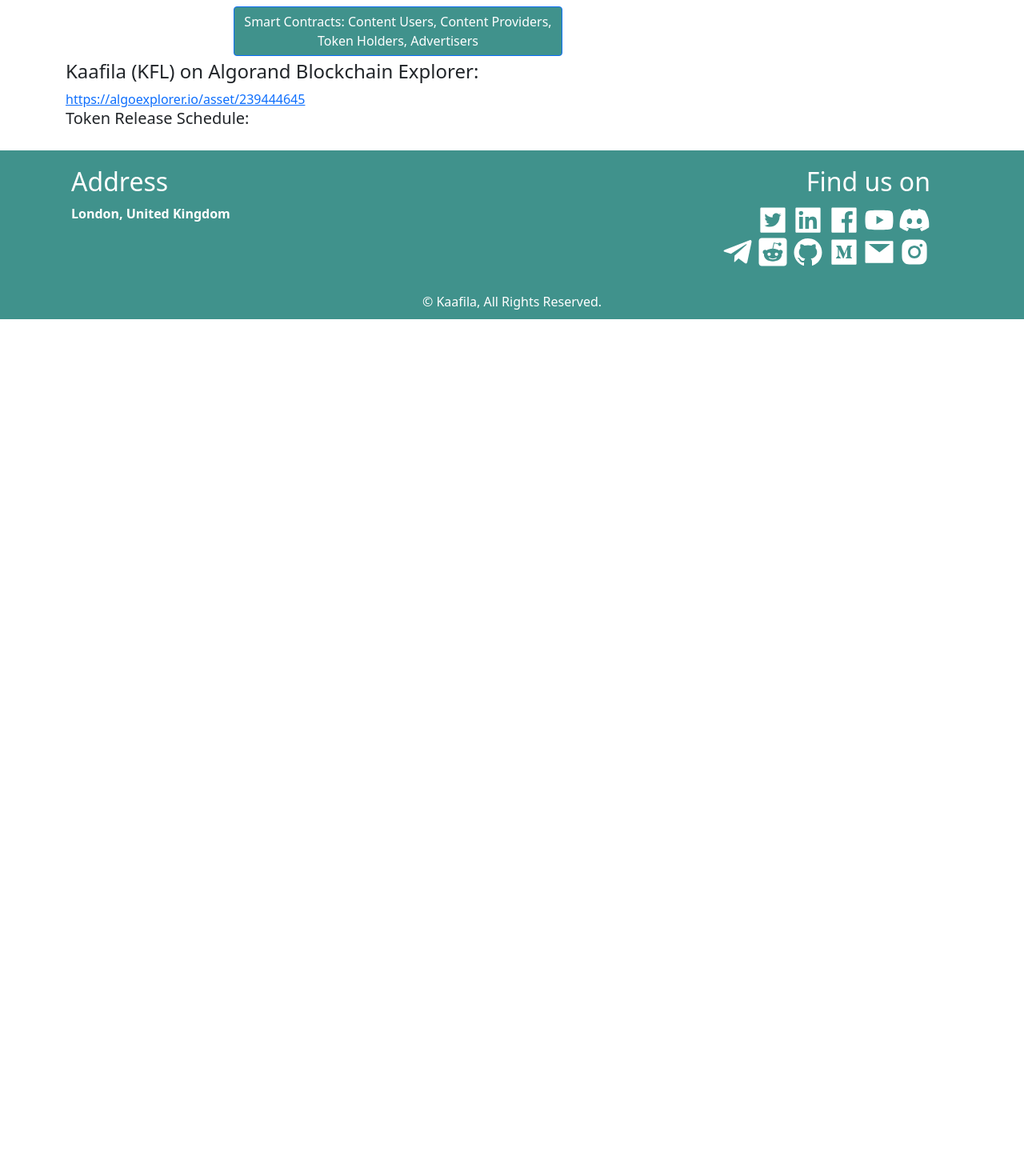
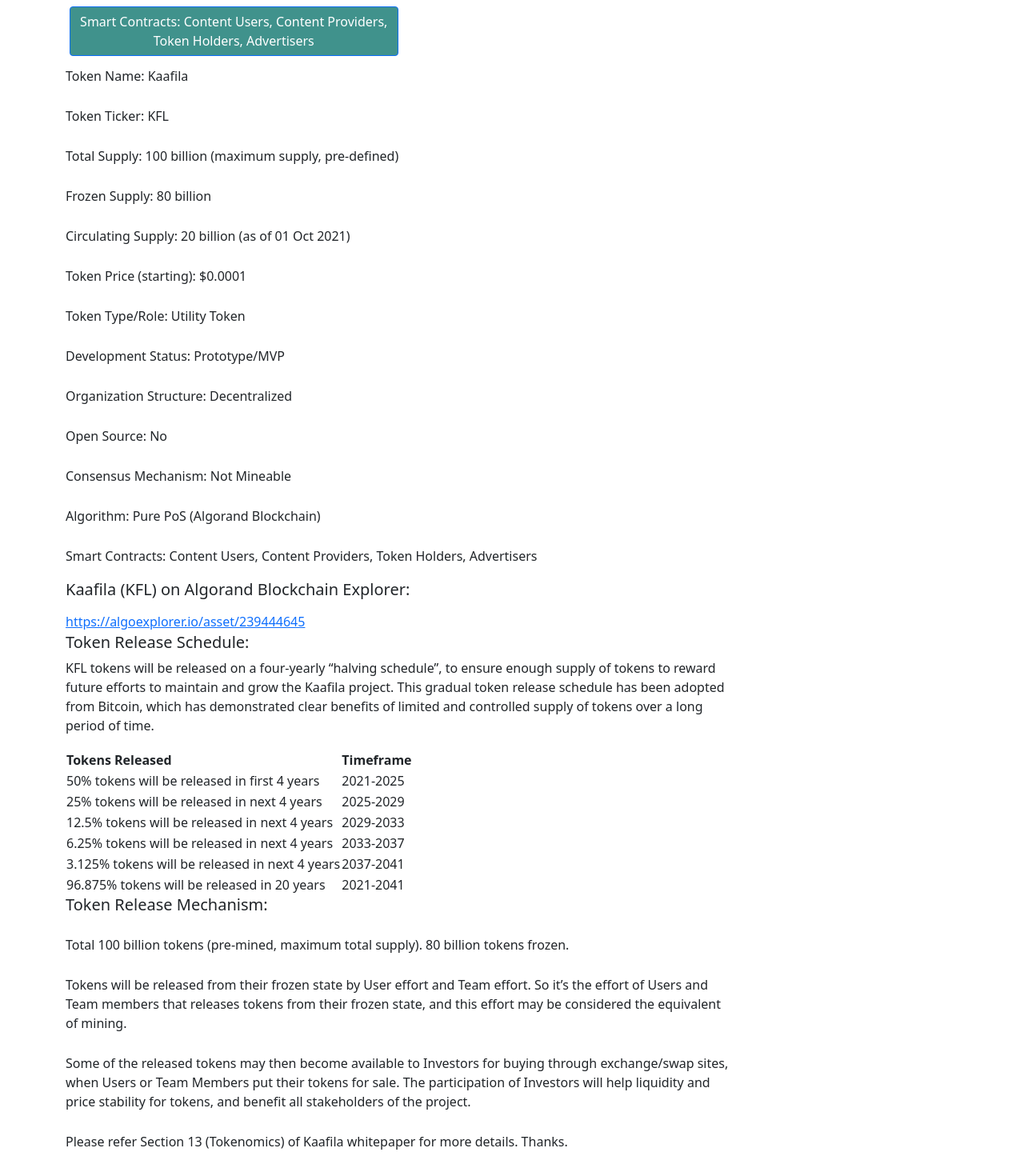
Before and after one commit to NotAdityaPawar/Kaafila2, a React (Create React App) app: page /#/token in a window 1280 px wide. Shown: the part 780-2250 px from the top of the page at 80% size. Before the commit the page ends 1179 px from the top, so only its background shows below. Built offline with nearby package versions, Linux system fonts and the light colour scheme.

Commit message:
Added the final changes

```diff
--- a/src/pages/token.jsx
+++ b/src/pages/token.jsx
@@ -1,76 +1,245 @@
-import { Container, Row ,Button,Col} from "react-bootstrap";
+import { Container, Row, Button, Col, Table, Image } from "react-bootstrap";
 import Sidebar from "../components/sidebar";
+import React from "react";
+import TokenDistribution from '../images/TokenDistributionChart.png'
+import TokenUsage from '../images/TokenUsageChart.png'
+export default class Token extends React.Component {
+    constructor(props){
+        super(props)
+        this.state = {
+             data : [
+                {
+                    index:1,
+                    para: ['Token Name: Kaafila','Token Ticker: KFL','Total Supply: 100 billion (maximum supply, pre-defined)',
+                            'Frozen Supply: 80 billion',
+                            "Circulating Supply: 20 billion (as of 01 Oct 2021)",
+                            "Token Price (starting): $0.0001",
+                            "Token Type/Role: Utility Token",
+                            "Development Status: Prototype/MVP",
+                            "Organization Structure: Decentralized",
+                            "Open Source: No",
+                            "Consensus Mechanism: Not Mineable",
+                            "Algorithm: Pure PoS (Algorand Blockchain)",
+                            "Smart Contracts: Content Users, Content Providers, Token Holders, Advertisers"
+                    ]
+                },
+                {
+                    index: 2,
+                    header: `Kaafila (KFL) on Algorand Blockchain Explorer:`,
+                    url: `https://algoexplorer.io/asset/239444645`
+                },
+                {
+                    index: 3,
+                    header: `Token Release Schedule:`,
+                    para: `KFL tokens will be released on a four-yearly “halving schedule”, to ensure enough supply of tokens to reward future efforts to maintain and grow the Kaafila project. This gradual token release schedule has been adopted from Bitcoin, which has demonstrated clear benefits of limited and controlled supply of tokens over a long period of time.`
+                },
+                {
+                    index:4,
+                    table: {
+                        tableHeading:['Tokens Released','Timeframe'],
+                        tableRows:[['50% tokens will be released in first 4 years','2021-2025'],
+                        ['25% tokens will be released in next 4 years','2025-2029'],
+                        ['12.5% tokens will be released in next 4 years','2029-2033'],
+                        ['6.25% tokens will be released in next 4 years','2033-2037'],
+                        ['3.125% tokens will be released in next 4 years','2037-2041'],
+                        ['96.875% tokens will be released in 20 years','2021-2041']
+                        ]
+                    }
+                },
+                {
+                    index: 5,
+                    header: `Token Release Mechanism:`,
+                    para:["Total 100 billion tokens (pre-mined, maximum total supply). 80 billion tokens frozen.", "Tokens will be released from their frozen state by User effort and Team effort. So it’s the effort of Users and Team members that releases tokens from their frozen state, and this effort may be considered the equivalent of mining.", "Some of the released tokens may then become available to Investors for buying through exchange/swap sites, when Users or Team Members put their tokens for sale. The participation of Investors will help liquidity and price stability for tokens, and benefit all stakeholders of the project."]
+                },
+                {
+                    index: 6,
+                    para: "Please refer Section 13 (Tokenomics) of Kaafila whitepaper for more details. Thanks.",
+                },
+                {
+                    index:7,
+                    image:TokenDistribution
+                },
+                {
+                    index:8,
+                    para: "Kaafila’s motto is: “Knowledge for Lifetime”, and the same is reflected in our token name “KFL”. Over next 10-20 years, we believe that Kaafila project will help millions of people in their education and career, through the courses, tests, certificates, internships, and scholarships offered through our platform.",
 
-export default function Token(){
-    const data = {
-        p1:[`Token Name: Kaafila
-        Token Ticker: KFL
-        Total Supply: 100 billion (maximum supply, pre-defined)
-        Frozen Supply: 80 billion
-        Circulating Supply: 20 billion (as of 01 Oct 2021)
-        Token Price (starting): $0.0001
-        Token Type/Role: Utility Token
-        Development Status: Prototype/MVP
-        Organization Structure: Decentralized
-        Open Source: No
-        Consensus Mechanism: Not Mineable
-        Algorithm: Pure PoS (Algorand Blockchain)
-        Smart Contracts: Content Users, Content Providers, Token Holders, Advertisers`],
-        h1:`Kaafila (KFL) on Algorand Blockchain Explorer:`,
-        url1:`https://algoexplorer.io/asset/239444645`,
-        h2:`Token Release Schedule:`,
-        p2:`KFL tokens will be released on a four-yearly “halving schedule”, to ensure enough supply of tokens to reward future efforts to maintain and grow the Kaafila project. This gradual token release schedule has been adopted from Bitcoin, which has demonstrated clear benefits of limited and controlled supply of tokens over a long period of time.`,
-        h3:`Token Release Mechanism:`,
-        p3:["Total 100 billion tokens (pre-mined, maximum total supply). 80 billion tokens frozen.","Tokens will be released from their frozen state by User effort and Team effort. So it’s the effort of Users and Team members that releases tokens from their frozen state, and this effort may be considered the equivalent of mining.","Some of the released tokens may then become available to Investors for buying through exchange/swap sites, when Users or Team Members put their tokens for sale. The participation of Investors will help liquidity and price stability for tokens, and benefit all stakeholders of the project."],
-        p4:"Please refer Section 13 (Tokenomics) of Kaafila whitepaper for more details. Thanks.",
-        p5:"Kaafila’s motto is: “Knowledge for Lifetime”, and the same is reflected in our token name “KFL”. Over next 10-20 years, we believe that Kaafila project will help millions of people in their education and career, through the courses, tests, certificates, internships, and scholarships offered through our platform.",
-        p6:"KFL token has predefined maximum supply of 100 billion tokens, and the tokens will be released gradually every year, over the next 20+ years, based on the combined efforts of the Kaafila project Team and Users.",
-        p7:"Investors can buy KFL token directly from exchanges/swap sites once it is listed on them. We are currently working to list KFL token on two such sites during Q4, 2021. About 3% of total KFL tokens (or 3 bn tokens) maybe put up for sale at the base price of $0.0001. Future token sales maybe at higher rates to fund increasing scope of project work. In total, about 5% of total KFL tokens (or 5 bn tokens) maybe sold till Q1 2022, because our team members and partners are willing to work directly with payments in KFL token, which reduces the need for conversion to another currency.",
-        p8:"Please contact us if you would like to receive updates on KFL token. Thanks.",
-        p9:"Disclaimer: Kaafila (KFL) token is a utility token meant for the working of Kaafila project. The KFL token does not represent any asset or security, and there are no guarantees of any type regarding the token price appreciation over any timeframe.",
+                },
+                {
+                    index:9,
+                    para: "KFL token has predefined maximum supply of 100 billion tokens, and the tokens will be released gradually every year, over the next 20+ years, based on the combined efforts of the Kaafila project Team and Users.",
+                },
+                {
+                    index:10,
+                    image: TokenUsage
+                },
+
+                {
+                    index:11,
+                    para: "Investors can buy KFL token directly from exchanges/swap sites once it is listed on them. We are currently working to list KFL token on two such sites during Q4, 2021. About 3% of total KFL tokens (or 3 bn tokens) maybe put up for sale at the base price of $0.0001. Future token sales maybe at higher rates to fund increasing scope of project work. In total, about 5% of total KFL tokens (or 5 bn tokens) maybe sold till Q1 2022, because our team members and partners are willing to work directly with payments in KFL token, which reduces the need for conversion to another currency.",
+
+                },
+                {
+                    index:12,
+                    para: "Please contact us if you would like to receive updates on KFL token. Thanks.",
+                },
+                {
+                    index:13,
+                    para: "Disclaimer: Kaafila (KFL) token is a utility token meant for the working of Kaafila project. The KFL token does not represent any asset or security, and there are no guarantees of any type regarding the token price appreciation over any timeframe.",
+
+                },
+
+
+
+            ]
+         ,tokenContents : ["Token Name: Kaafila", "Token Ticker: KFL", "Total Supply: 100 billion (maximum supply, pre-defined)", "Frozen Supply: 80 billion", "Circulating Supply: 20 billion (as of 01 Oct 2021)", "Token Price (starting): $0.0001", "Token Type/Role: Utility Token", "Development Status: Prototype/MVP", "Organization Structure: Decentralized", "Open Source: No", "Consensus Mechanism: Not Mineable", "Algorithm: Pure PoS (Algorand Blockchain)", "Smart Contracts: Content Users, Content Providers, Token Holders, Advertisers"],
+         styless : {
+            button: {
+                width: "50%",
+                backgroundColor: "#40928c",
+                textAlign: "center",
+                "&:hover": {
+                    backgroundColor: "#efefef",
+                    color: "#21211"
+                }
+            },
+            buttonContainer: {
+                padding: "5px"
+            },
+            header: {
+                textAlign: "left"
+            }
+        }
 
         }
-    const tokenContents = ["Token Name: Kaafila","Token Ticker: KFL","Total Supply: 100 billion (maximum supply, pre-defined)","Frozen Supply: 80 billion","Circulating Supply: 20 billion (as of 01 Oct 2021)","Token Price (starting): $0.0001","Token Type/Role: Utility Token","Development Status: Prototype/MVP","Organization Structure: Decentralized","Open Source: No","Consensus Mechanism: Not Mineable","Algorithm: Pure PoS (Algorand Blockchain)","Smart Contracts: Content Users, Content Providers, Token Holders, Advertisers"];
-    const styless = {
-        button :{
-            width:"50%",
-            backgroundColor:"#40928c",
-            textAlign:"center",
-            "&:hover": {
-                backgroundColor: "#efefef",
-                color:"#21211"
     }
-        },
-        buttonContainer:{
-            padding:"5px"
-        },
-        header:{
-            textAlign:"center"
+
+    showContent = (data) => {
+        return(
+            <div>
+                <h5>{data.heading}</h5>
+                <p>{data.para}</p>
+                <a href={data.url}>{data.url}</a>
+
+                <table >
+                    <th>{data.tableHeading}</th>
+                    <tr>{data.tableRows}</tr>
+                </table>
+            </div>
+        );
+
     }
-    }
-    return(
+
+
+render(){
+    return (
         <Container>
+
             <Row>
+                {/* Main Page Section */}
                 <Col sm={12} lg={9}>
                     <Row>
                         <Col>
-                    <h2 style={styless.header}>Token Information</h2>
+                            <h2 style={this.state.styless.header}>Token Information</h2>
                         </Col>
                     </Row>
+
+                    {/* Token info in form of button */}
                     <Row>
-                <Col style={styless.header}>
-                    {tokenContents.map((items,index)=>
-                        <div style={styless.buttonContainer}><Button style={styless.button} sm={12}>{items}</Button></div>
+                        <Col style={this.state.styless.header}>
+                            {this.state.tokenContents.map((items, index) =>
+                                <div style={this.state.styless.buttonContainer}><Button style={this.state.styless.button} sm={12}>{items}</Button></div>
                             )}
                         </Col>
                     </Row>
-            <h4>{data.h1}</h4><a href={data.url1}>{data.url1}</a>
-            <h5>{data.h2}</h5>
+                    {/* Token info in form of button */}
+                    {/* yes you can bang your computer, hammer time!!*/}
+                    {/* Assignment Create rest of the code here */}
+
+                    {/* Index:-1 */}
+                    {
+                        this.state.data[0].para.map( (item,key) => (
+                            this.showContent({para:item})
+                            )
+                        )
+                    }
+
+                    {/* kaafila heder and link, index-2*/}
+                    { this.showContent({heading:this.state.data[1].header,url:this.state.data[1].url}) }
+
+                    {/* token release heder and link, index-3*/}
+                    { this.showContent({heading:this.state.data[2].header,para:this.state.data[2].para}) }
+
+                    {/* table heder and link, index-4*/}
+                    <table>
+                        <tr><th>Tokens Released</th><th>Timeframe</th></tr>
+
+                        <tr><td>50% tokens will be released in first 4 years</td><td>2021-2025</td></tr>
+                        <tr><td>25% tokens will be released in next 4 years</td><td>2025-2029</td></tr>
+                        <tr><td>12.5% tokens will be released in next 4 years</td><td>2029-2033</td></tr>
+                        <tr><td>6.25% tokens will be released in next 4 years</td><td>2033-2037</td></tr>
+                        <tr><td>3.125% tokens will be released in next 4 years</td><td>2037-2041</td></tr>
+                        <tr><td>96.875% tokens will be released in 20 years</td><td>2021-2041</td></tr>
+
+                    </table>
+
+                    {/* Token Release Mechanism,index-heading5 */}
+                    <div>
+                    { this.showContent({heading:this.state.data[4].header}) }
+                    { this.state.data[4].para.map((item,key) => (
+                        this.showContent({para:item}))
+                        ) }
+                    </div>
+
+                    {/* Please refer section 13, index-6 */}
+                    { this.showContent({para:this.state.data[5].para}) }
+
+                    {/* Token Distribution,index-7 */}
+                    <Image src={this.state.data[6].image} alt="No Image Found"/>
+
+                    {/* index-8 */}
+                    { this.showContent({para:this.state.data[7].para}) }
+
+                    {/* index-9 */}
+                    { this.showContent({para:this.state.data[8].para}) }
+
+                    {/* index-10 */}
+                    <Image src={this.state.data[9].image} alt="No Image Found"/>
+
+                    {/* index-11 */}
+                    { this.showContent({para:this.state.data[10].para}) }
+
+
+                    {/* index-12 */}
+                    { this.showContent({para:this.state.data[10].para}) }
+
+
+                    {/* index-13 */}
+                    { this.showContent({para:this.state.data[10].para}) }
+
+
+                    {/* Assignment Create rest of the code here */}
                 </Col>
+                {/* Main Page Section */}
+
+                {/* Sidebar Section */}
                 <Col sm={12} lg={3}>
-                <Sidebar/>
+                    <Sidebar />
                 </Col>
+                {/* Sidebar Section */}
             </Row>
         </Container>
     )
 }
+}
+
+
+
+function ShowContent(param){
+    if (param){
+        console.log(param)
+        return(
+            <div>
+            </div>
+        )
+    }
+}
```
Lines whose indentation alone changed are shown as unchanged.
